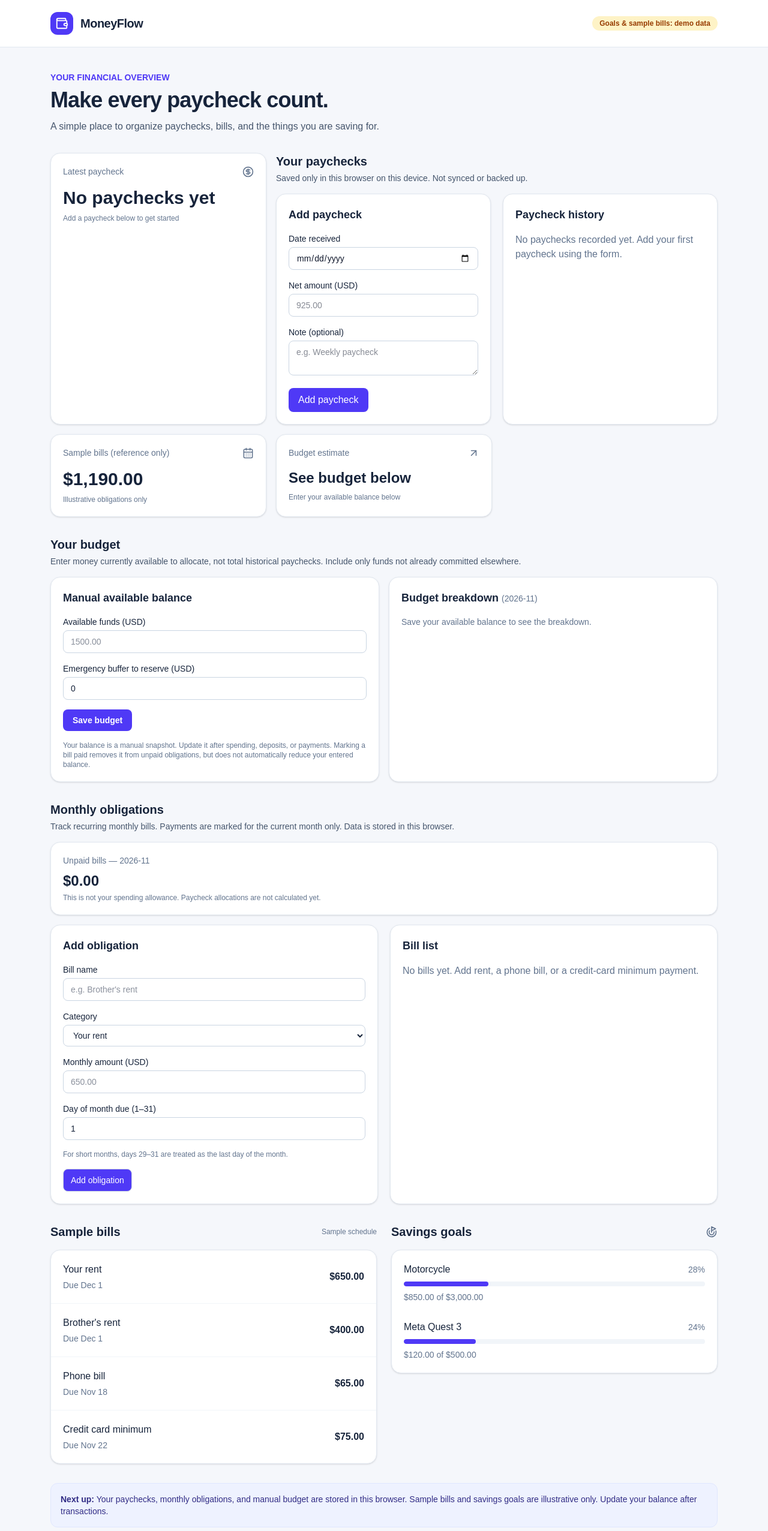
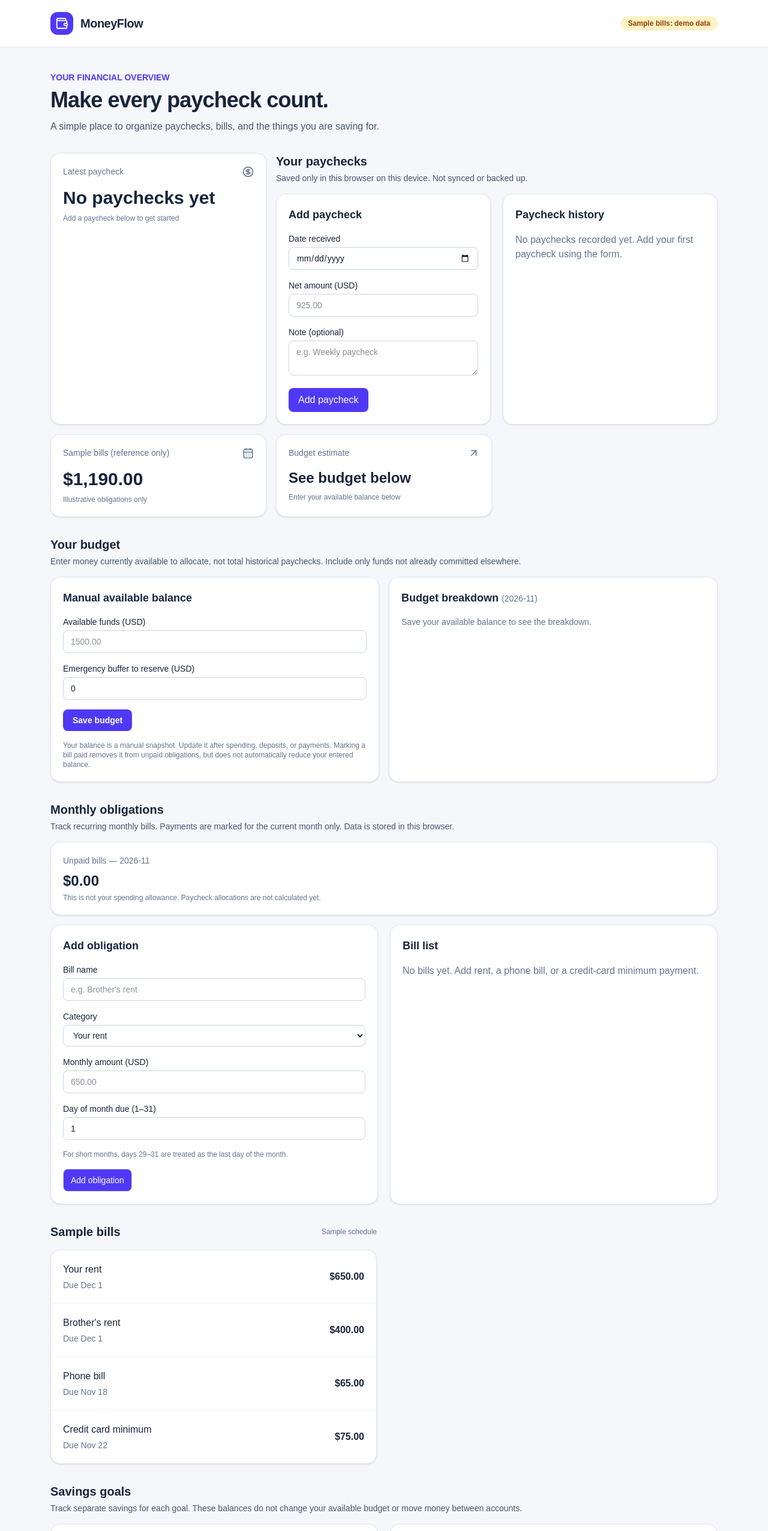
Before and after one commit to pdonepud/MoneyFlow, a Next.js app: page / in a window 1280 px wide. Shown: the top 2553 px of the page at 60% size. Built offline with nearby package versions, Linux system fonts and the light colour scheme.

Commit message:
feat(goals): replace demo savings goals with persistent goal manager

```diff
--- a/src/app/page.tsx
+++ b/src/app/page.tsx
@@ -1,7 +1,8 @@
-import { ArrowUpRight, CalendarDays, Goal, Wallet } from "lucide-react";
+import { ArrowUpRight, CalendarDays, Wallet } from "lucide-react";
 import { PaycheckManager } from "@/components/paycheck-manager";
 import { ObligationManager } from "@/components/obligation-manager";
 import { BudgetManager } from "@/components/budget-manager";
+import { GoalManager } from "@/components/goal-manager";
 import { Card } from "@/components/ui/card";
 import { demo } from "@/lib/demo-data";
 import { formatMoney } from "@/lib/money";
@@ -12,7 +13,7 @@ export default function Home() {
       <header className="border-b border-slate-200 bg-white">
         <div className="mx-auto flex max-w-6xl items-center justify-between px-5 py-5">
           <div className="flex items-center gap-3"><div className="rounded-xl bg-indigo-600 p-2 text-white"><Wallet size={22} /></div><span className="text-xl font-bold tracking-tight">MoneyFlow</span></div>
-          <span className="rounded-full bg-amber-100 px-3 py-1 text-xs font-semibold text-amber-800">Goals & sample bills: demo data</span>
+          <span className="rounded-full bg-amber-100 px-3 py-1 text-xs font-semibold text-amber-800">Sample bills: demo data</span>
         </div>
       </header>
       <main className="mx-auto max-w-6xl space-y-8 px-5 py-10">
@@ -33,12 +34,10 @@ export default function Home() {
             <div className="mb-4 flex items-center justify-between"><h2 id="bills-heading" className="text-xl font-bold">Sample bills</h2><span className="text-xs text-slate-500">Sample schedule</span></div>
             <Card className="divide-y divide-slate-100 !p-0">{demo.upcomingObligations.map((bill) => <div key={bill.name} className="flex items-center justify-between gap-4 p-5"><div><p className="font-medium">{bill.name}</p><p className="mt-1 text-sm text-slate-500">Due {bill.due}</p></div><span className="font-semibold">{formatMoney(bill.amountCents)}</span></div>)}</Card>
           </section>
-          <section aria-labelledby="goals-heading">
-            <div className="mb-4 flex items-center justify-between"><h2 id="goals-heading" className="text-xl font-bold">Savings goals</h2><Goal className="text-slate-500" size={20}/></div>
-            <Card className="space-y-7">{demo.goals.map((goal) => { const percent = Math.min(100, Math.round(goal.savedCents / goal.targetCents * 100)); return <div key={goal.name}><div className="mb-2 flex items-center justify-between gap-3"><span className="font-medium">{goal.name}</span><span className="text-sm text-slate-500">{percent}%</span></div><div role="progressbar" aria-label={goal.name} aria-valuenow={percent} aria-valuemin={0} aria-valuemax={100} className="h-2 overflow-hidden rounded-full bg-slate-100"><div className="h-full rounded-full bg-indigo-600" style={{ width: `${percent}%` }}/></div><p className="mt-2 text-sm text-slate-500">{formatMoney(goal.savedCents)} of {formatMoney(goal.targetCents)}</p></div>; })}</Card>
-          </section>
+
         </div>
-        <p className="rounded-xl border border-indigo-100 bg-indigo-50 p-4 text-sm text-indigo-900"><strong>Next up:</strong> Your paychecks, monthly obligations, and manual budget are stored in this browser. Sample bills and savings goals are illustrative only. Update your balance after transactions.</p>
+        <GoalManager />
+        <p className="rounded-xl border border-indigo-100 bg-indigo-50 p-4 text-sm text-indigo-900"><strong>Next up:</strong> Your paychecks, monthly obligations, and manual budget are stored in this browser. Sample bills are illustrative only. Savings goals are tracked separately from your available balance; update your balance after transactions.</p>
       </main>
     </div>
   );
```
